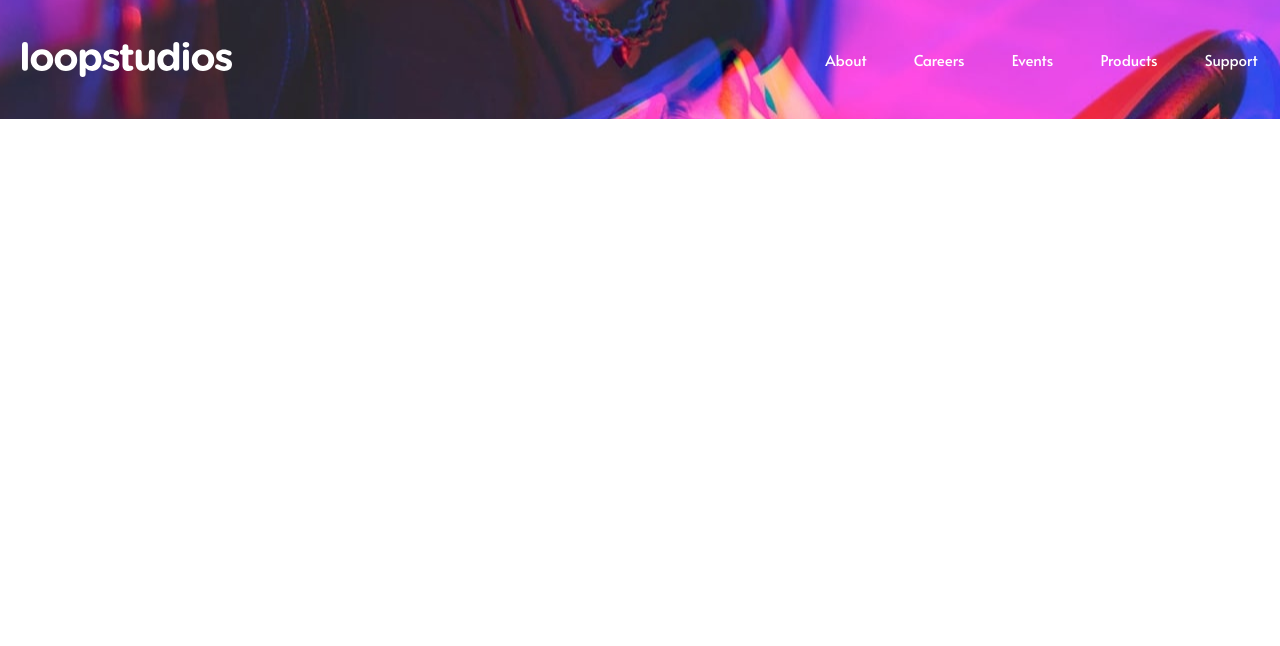
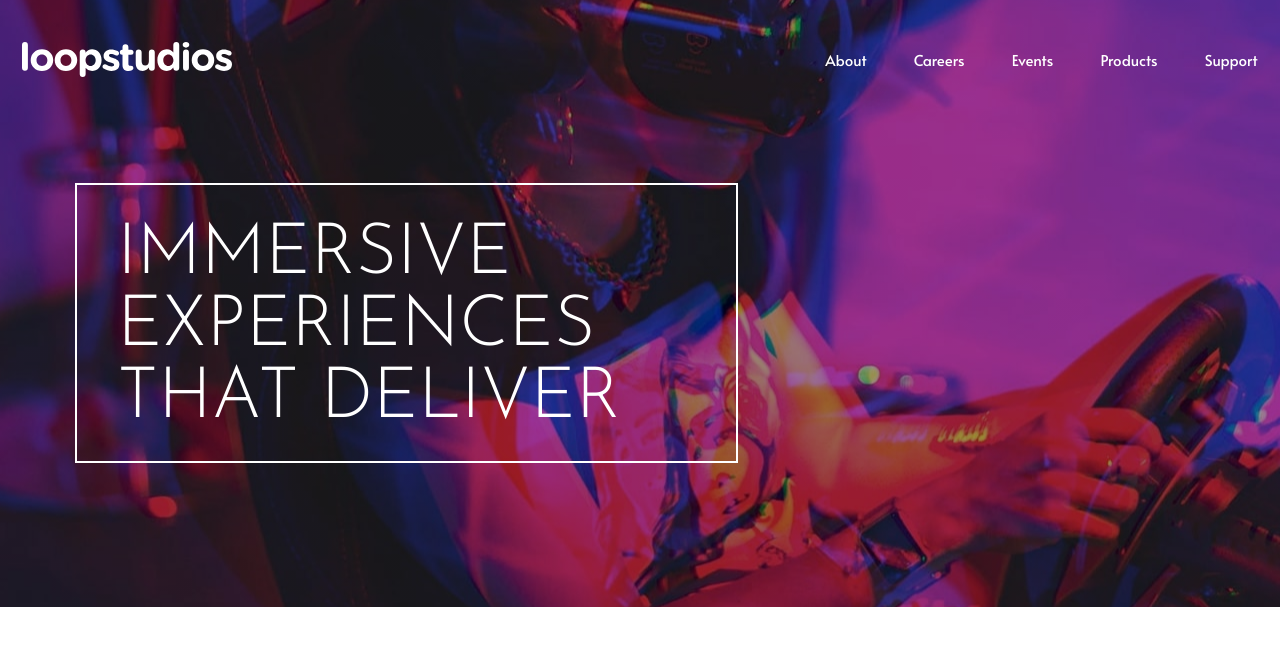
Before and after one commit to JacobTTorres/Loop-Studio, a React (Create React App) app: page / in a window 1280 px wide. Shown: the top 646 px of the page. Built offline with nearby package versions, Linux system fonts and the light colour scheme.

Commit message:
header section for desktop fullscreen done

```diff
--- a/src/App.css
+++ b/src/App.css
@@ -4,6 +4,7 @@
   display: flex;
   justify-content: center;
   align-items: center;
+  opacity:
 }
 
 .appContent {
@@ -18,7 +19,7 @@
 .appHeader {
   width: 100%;
   height: 100%;
-  background-image: url("./images/desktop/image-hero.jpg");
+  background:linear-gradient(rgba(0, 0, 0, 0.4), rgba(0, 0, 0, 0.4)), url("./images/desktop/image-hero.jpg");
   background-position: center;
   background-repeat: no-repeat;
   background-size: cover;
--- a/src/App.js
+++ b/src/App.js
@@ -1,13 +1,15 @@
-import './App.css';
+import "./App.css";
 
-import Navbar from "./components/navbar/Navbar"
+import Navbar from "./components/navbar/Navbar";
+import Header from "./components/header/Header";
 
 function App() {
   return (
     <div className="App">
       <div className="appContent">
         <div className="appHeader">
-        <Navbar />
+          <Navbar />
+          <Header />
         </div>
       </div>
     </div>
--- /dev/null
+++ b/src/components/header/Header.js
@@ -0,0 +1,11 @@
+import "./header.css";
+
+export default function Header() {
+  return (
+    <section className="headerContainer">
+      <div className="headerContent">
+        <h1 className="header">IMMERSIVE EXPERIENCES THAT DELIVER</h1>
+      </div>
+    </section>
+  );
+}
--- /dev/null
+++ b/src/components/header/header.css
@@ -0,0 +1,21 @@
+.headerContainer {
+  height: 100%;
+  width: 100%;
+}
+
+.headerContent {
+  height: 100%;
+  width: 35%;
+  padding: 35px 115px 25px 40px;
+  border: 2px solid var(--White);
+  margin: 4rem 0px 9rem 9.7rem
+}
+
+.header {
+  color: var(--White);
+  font-family: var(--JosefinSans);
+  font-weight: 300;
+  font-size: 71px;
+  margin: 0;
+  line-height: 4.5rem
+}
```
